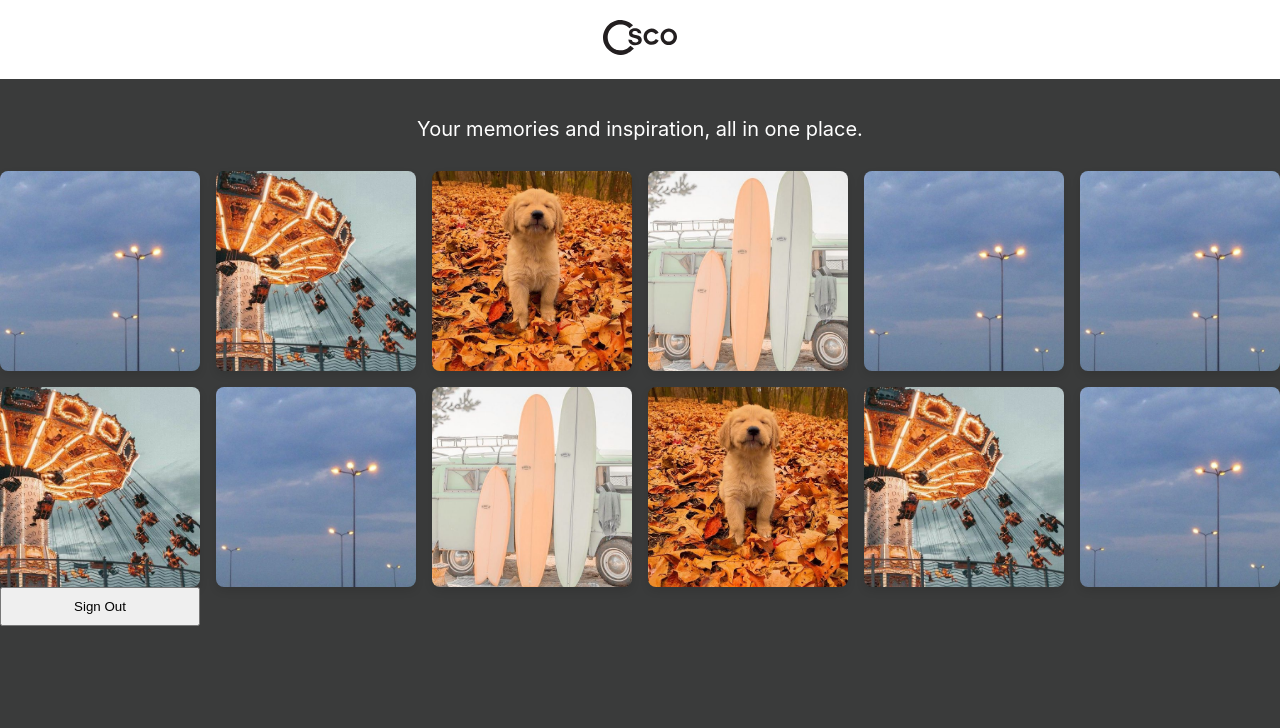
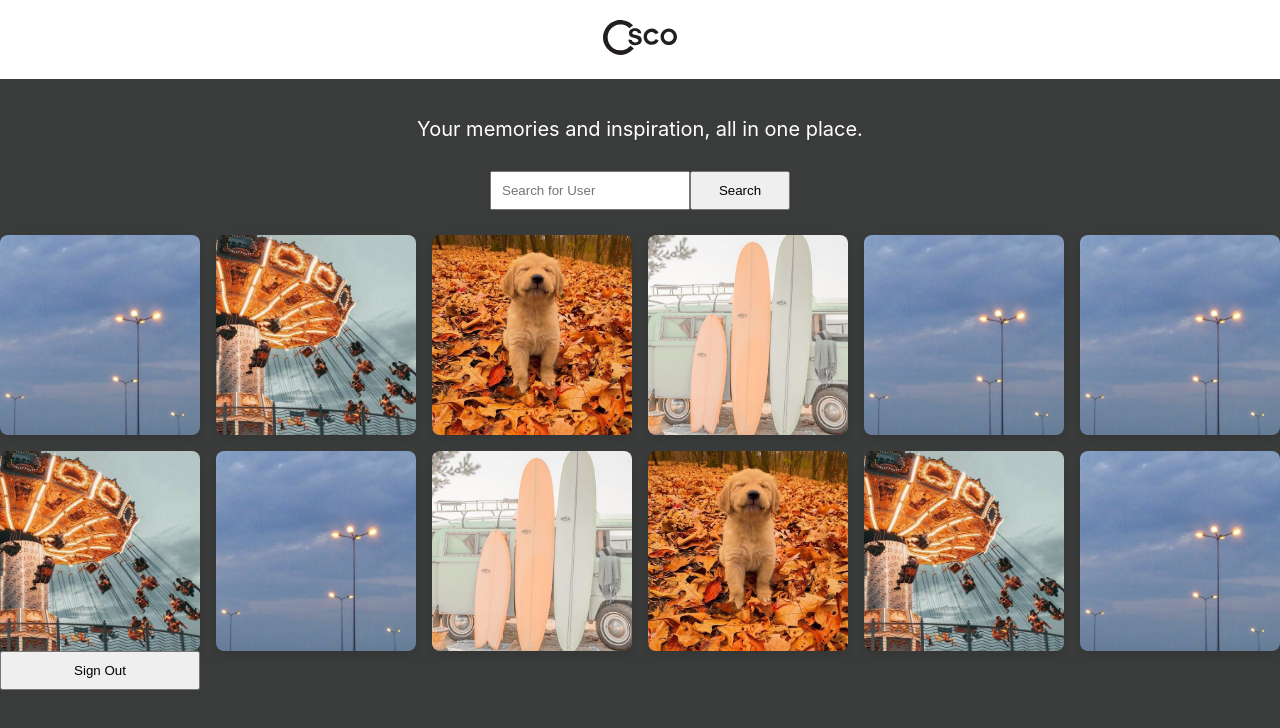
Before and after one commit to cs35l-group/csco, a React (Create React App) app: page /home in a window 1280 px wide. Shown: the top 728 px of the page. Built offline with nearby package versions, Linux system fonts and the light colour scheme.

Commit message:
search bar v1
search bar which simply records username for now

```diff
--- /dev/null
+++ b/src/components/searchbar.css
@@ -0,0 +1,4 @@
+form {
+    text-align: center;
+    padding: 0px 0px 20px 0px;
+}
--- /dev/null
+++ b/src/components/searchbar.js
@@ -0,0 +1,47 @@
+import React from 'react';
+import { useState } from 'react';
+import './searchbar.css'
+
+function SearchBar() {
+    const [username, setUsername] = useState('');
+
+    const handleSearchSubmit = (event) => {
+        event.preventDefault();
+        // fetch('http://localhost:4000/api/logins', {
+        //   method: 'GET',
+        //   headers: {
+        //     'Content-Type': 'application/json',
+        //   },
+        //   body: JSON.stringify({ username, password }),
+        // })
+        // .then(response => response.json())
+        // .then(data => {
+        //   console.log('User logged in!:', data)
+        //   navigate('/home')
+        // })
+        // .catch(error => console.error('Error signing up:', error));
+        console.log("Searched for user: " + username);
+    };
+
+    const handleKeyPress = e => {
+        if (e.keyCode === 13) {
+          handleSearchSubmit()
+        }
+    }
+
+    return (
+        <form>
+            <input
+              type="text"
+              value={username}
+              onChange={e => setUsername(e.target.value)}
+              placeholder="Search for User"
+            />
+          <button className="SearchButton" type="submit" onClick={handleSearchSubmit}>Search</button>
+
+        </form>
+
+    );
+}
+
+export default SearchBar;
--- a/src/pages/home.js
+++ b/src/pages/home.js
@@ -2,11 +2,14 @@ import React from 'react';
 import './home.css'
 import PhotoGallery from '../components/photogallery'
 import Header from '../components/header'
+import SearchBar from '../components/searchbar'
 import { Link } from 'react-router-dom';
 
 
 
 function Home() {
+
+
 
   const images = [
     require('../assets/images/image1.jpeg'),
@@ -23,6 +26,9 @@ function Home() {
     require('../assets/images/image1.jpeg'),
     // Add more image URLs as needed
   ];
+
+
+
   return (
     <>
       <div>
@@ -31,7 +37,9 @@ function Home() {
       <div>
         <p>Your memories and inspiration, all in one place.</p>
       </div>
-
+      <div>
+        <SearchBar />
+      </div>
       <div>
         <PhotoGallery images={images} />
       </div>
```
